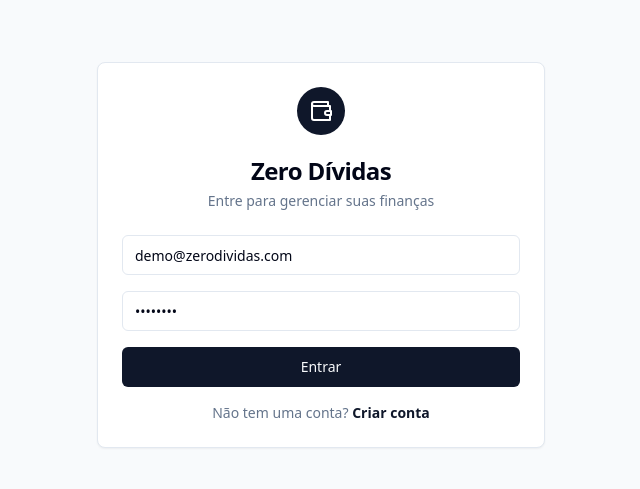
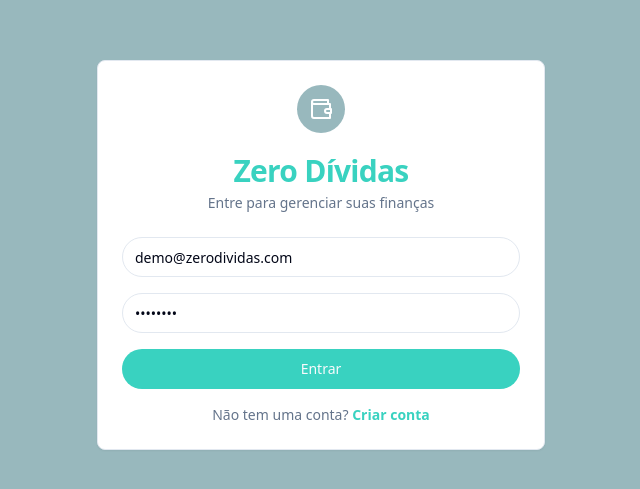
Before and after one commit to LeoBardineo/zero-dividas, a React (Vite) app: page / in a window 1280 px wide. Shown: the part 145-634 px from the top of the page, without its empty margins (319-959 px from the left). Built offline with nearby package versions, Linux system fonts and the light colour scheme.

Commit message:
feat: altera features e aparência do mvp

```diff
--- a/src/App.tsx
+++ b/src/App.tsx
@@ -21,8 +21,8 @@ function App() {
     }
 
     return (
-        <div className="min-h-screen bg-slate-50 text-slate-900 font-sans">
-            <main className="container max-w-md mx-auto min-h-screen bg-white shadow-xl relative px-4 pt-6">
+        <div className="min-h-screen bg-[#0D57636C] text-slate-900 font-sans">
+            <main className="container max-w-xl mx-auto min-h-screen bg-white shadow-xl relative px-4 pt-6">
                 {activeTab === 'home' && <Home />}
                 {activeTab === 'accounts' && <Accounts />}
                 {activeTab === 'statistics' && <Statistics />}
--- a/src/components/BottomNav.tsx
+++ b/src/components/BottomNav.tsx
@@ -14,7 +14,7 @@ export function BottomNav({ activeTab, onTabChange }: BottomNavProps) {
                     onClick={() => onTabChange('home')}
                     className={cn(
                         "flex flex-col items-center justify-center space-y-1 p-2 transition-colors",
-                        activeTab === 'home' ? "text-slate-900" : "text-slate-400 hover:text-slate-600"
+                        activeTab === 'home' ? "text-[#39D2C0]" : "text-slate-400 hover:text-[#0D57636C]"
                     )}
                 >
                     <Home className="h-6 w-6" />
@@ -24,7 +24,7 @@ export function BottomNav({ activeTab, onTabChange }: BottomNavProps) {
                     onClick={() => onTabChange('accounts')}
                     className={cn(
                         "flex flex-col items-center justify-center space-y-1 p-2 transition-colors",
-                        activeTab === 'accounts' ? "text-slate-900" : "text-slate-400 hover:text-slate-600"
+                        activeTab === 'accounts' ? "text-[#39D2C0]" : "text-slate-400 hover:text-[#0D57636C]"
                     )}
                 >
                     <Wallet className="h-6 w-6" />
@@ -34,7 +34,7 @@ export function BottomNav({ activeTab, onTabChange }: BottomNavProps) {
                     onClick={() => onTabChange('statistics')}
                     className={cn(
                         "flex flex-col items-center justify-center space-y-1 p-2 transition-colors",
-                        activeTab === 'statistics' ? "text-slate-900" : "text-slate-400 hover:text-slate-600"
+                        activeTab === 'statistics' ? "text-[#39D2C0]" : "text-slate-400 hover:text-[#0D57636C]"
                     )}
                 >
                     <PieChart className="h-6 w-6" />
--- a/src/components/ui/button.tsx
+++ b/src/components/ui/button.tsx
@@ -4,14 +4,14 @@ import { cva, type VariantProps } from "class-variance-authority"
 import { cn } from "@/lib/utils"
 
 const buttonVariants = cva(
-    "inline-flex items-center justify-center whitespace-nowrap rounded-md text-sm font-medium ring-offset-background transition-colors focus-visible:outline-none focus-visible:ring-2 focus-visible:ring-ring focus-visible:ring-offset-2 disabled:pointer-events-none disabled:opacity-50",
+    "inline-flex items-center justify-center whitespace-nowrap rounded-[20px] text-sm font-medium ring-offset-background transition-colors focus-visible:outline-none focus-visible:ring-2 focus-visible:ring-ring focus-visible:ring-offset-2 disabled:pointer-events-none disabled:opacity-50",
     {
         variants: {
             variant: {
-                default: "bg-slate-900 text-slate-50 hover:bg-slate-900/90",
+                default: "bg-[#39D2C0] text-slate-50 hover:bg-[#25AB94]",
                 destructive: "bg-red-500 text-slate-50 hover:bg-red-500/90",
                 outline: "border border-slate-200 bg-white hover:bg-slate-100 hover:text-slate-900",
-                secondary: "bg-slate-100 text-slate-900 hover:bg-slate-100/80",
+                secondary: "bg-[#39D2C0] text-slate-900 hover:bg-slate-100/80",
                 ghost: "hover:bg-slate-100 hover:text-slate-900",
                 link: "text-slate-900 underline-offset-4 hover:underline",
             },
--- a/src/components/ui/input.tsx
+++ b/src/components/ui/input.tsx
@@ -10,7 +10,7 @@ const Input = React.forwardRef<HTMLInputElement, InputProps>(
             <input
                 type={type}
                 className={cn(
-                    "flex h-10 w-full rounded-md border border-slate-200 bg-white px-3 py-2 text-sm ring-offset-background file:border-0 file:bg-transparent file:text-sm file:font-medium placeholder:text-slate-500 focus-visible:outline-none focus-visible:ring-2 focus-visible:ring-ring focus-visible:ring-offset-2 disabled:cursor-not-allowed disabled:opacity-50",
+                    "flex h-10 w-full rounded-[20px] border border-slate-200 bg-white px-3 py-2 text-sm ring-offset-background file:border-0 file:bg-transparent file:text-sm file:font-medium placeholder:text-slate-500 focus-visible:outline-none focus-visible:ring-2 focus-visible:ring-ring focus-visible:ring-offset-2 disabled:cursor-not-allowed disabled:opacity-50",
                     className
                 )}
                 ref={ref}
--- a/src/pages/Accounts.tsx
+++ b/src/pages/Accounts.tsx
@@ -129,7 +129,7 @@ export default function Accounts() {
     return (
         <div className="space-y-4 pb-24">
             <div className="flex items-center justify-between">
-                <h2 className="text-2xl font-bold">Minhas Contas</h2>
+                <h2 className="text-2xl font-bold text-[#39D2C0]">Minhas Contas</h2>
                 <Button variant="outline" size="icon" onClick={() => setView(view === 'list' ? 'calendar' : 'list')}>
                     {view === 'list' ? <CalendarIcon className="h-4 w-4" /> : <List className="h-4 w-4" />}
                 </Button>
@@ -141,7 +141,7 @@ export default function Accounts() {
                 onClick={handleSearchBoletos}
                 disabled={isSearching}
             >
-                <span>{isSearching ? "Buscando..." : "Buscar Boletos (DDA)"}</span>
+                <span>{isSearching ? "Buscando..." : "Buscar Boletos"}</span>
                 <Search className="h-4 w-4" />
             </Button>
 
@@ -305,7 +305,7 @@ export default function Accounts() {
             )}
 
             <Button
-                className="fixed bottom-20 right-4 h-14 w-14 rounded-full shadow-lg bg-slate-900 hover:bg-slate-800"
+                className="fixed bottom-20 right-4 h-14 w-14 rounded-full shadow-lg bg-[#39D2C0] hover:bg-[#0D57636C]"
                 onClick={() => openTransactionModal()}
             >
                 <Plus className="h-6 w-6" />
--- a/src/pages/Login.tsx
+++ b/src/pages/Login.tsx
@@ -38,15 +38,15 @@ export default function Login() {
     }
 
     return (
-        <div className="flex min-h-screen items-center justify-center bg-slate-50 p-4">
+        <div className="flex min-h-screen items-center justify-center bg-[#0D57636C] p-4">
             <Card className="w-full max-w-md">
                 <CardHeader className="space-y-1 text-center">
                     <div className="flex justify-center mb-4">
-                        <div className="rounded-full bg-slate-900 p-3">
+                        <div className="rounded-full bg-[#0D57636C] p-3">
                             <Wallet className="h-6 w-6 text-white" />
                         </div>
                     </div>
-                    <CardTitle className="text-2xl">Zero Dívidas</CardTitle>
+                    <CardTitle className="text-3xl text-[#39D2C0]">Zero Dívidas</CardTitle>
                     <CardDescription>
                         {isLogin ? 'Entre para gerenciar suas finanças' : 'Crie sua conta gratuitamente'}
                     </CardDescription>
@@ -90,7 +90,7 @@ export default function Login() {
                             <button
                                 type="button"
                                 onClick={() => setIsLogin(!isLogin)}
-                                className="font-semibold text-slate-900 hover:underline"
+                                className="font-semibold text-[#39D2C0] hover:underline"
                             >
                                 {isLogin ? 'Criar conta' : 'Entrar'}
                             </button>
```
Also changed, not shown: src/pages/Statistics.tsx (+1 -36 lines), 1 other file (tests, documents, lock files or other folders).
